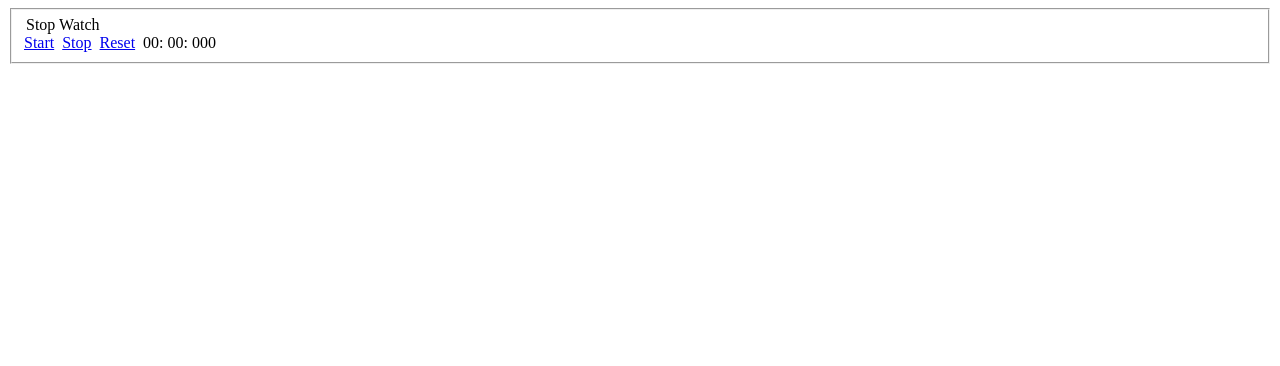
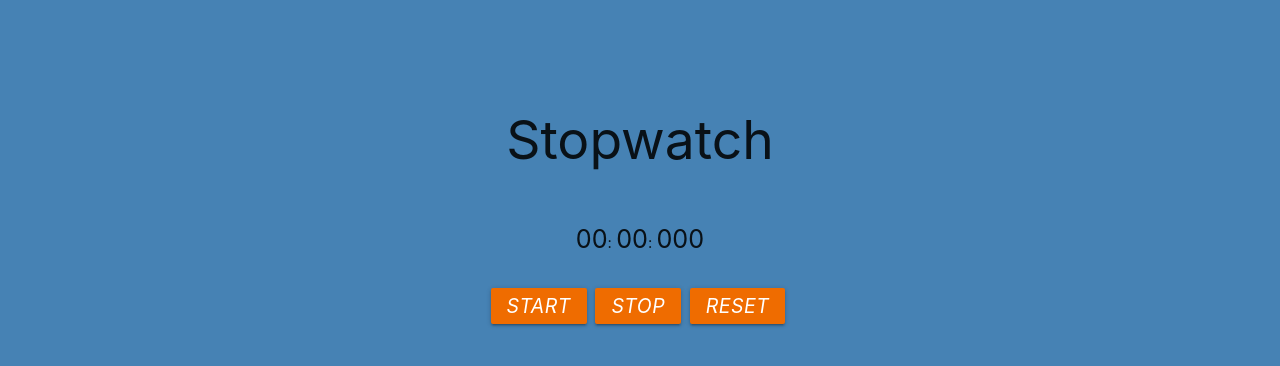
Before and after one commit to bkalan011/stopwatch-2.0, a plain HTML site: page index.html in a window 1280 px wide. Drawn offline with nearby package versions, Linux system fonts and the light colour scheme.

Commit message:
changed styling

```diff
--- a/index.html
+++ b/index.html
@@ -1,27 +1,44 @@
 <!DOCTYPE html>
 <html>
+
 <head>
-<meta charset="UTF-8">
-<title>Clock</title>
-<link rel="stylesheet" href="styles.css">
-<script src="script.js"></script>
+    <meta charset="UTF-8">
+    <title>Stopwatch</title>
+    <!--CSS-->
+    <link rel="stylesheet" href="styles.css">
+    <!-- Compiled and minified CSS -->
+    <link rel="stylesheet" href="https://cdnjs.cloudflare.com/ajax/libs/materialize/1.0.0/css/materialize.min.css">
+    <!-- Compiled and minified JavaScript -->
+    <script src="https://cdnjs.cloudflare.com/ajax/libs/materialize/1.0.0/js/materialize.min.js"></script>
+    <!-- JavaSCript -->
+    <script src="script.js"></script>
 </head>
+
 <body>
-<main>
-<fieldset>
-    <div id="display">
-    <legend>Stop Watch</legend>
-    <a href="#" id="start" onclick="startStopwatch()">Start</a>&nbsp;
+    <div class="row">
+    </div>
+    <div class="row">
+    </div>
+    <div class="container">
+        <div class="row" id="display">
+        </div>
 
-    <a href="#" id="stop" onclick="stopStopwatch()">Stop</a>&nbsp;
+        <div class="section">
+            <h2 class="center">Stopwatch</h2>
+        </div>
+        <div class="section center" id="display">
+            <span class="flow-text" id="s_minutes">00</span>:
+            <span class="flow-text" id="s_seconds">00</span>:
+            <span class="flow-text" id="s_ms">000</span>
+        </div>
+        <div class="section center">
+            <a href="#" id="start" class="waves-effect waves-light orange darken-3 btn" onclick="startStopwatch()"><i class="material-icons center">start</i></a>&nbsp;
 
-    <a href="#" id="reset" onclick="resetStopwatch()">Reset</a>&nbsp;
+            <a href="#" id="stop" class="waves-effect waves-light orange darken-3 btn" onclick="stopStopwatch()"><i class="material-icons center">stop</a>&nbsp;
 
-    <span id="s_minutes">00</span>:
-    <span id="s_seconds">00</span>:
-    <span id="s_ms">000</span>
-</div>
-  </fieldset>
-</main>
+            <a href="#" id="reset" class="waves-effect waves-light orange darken-3 btn" onclick="resetStopwatch()"><i class="material-icons center">reset</a>&nbsp;
+        </div>
+    </div>
 </body>
+
 </html>
--- a/styles.css
+++ b/styles.css
@@ -0,0 +1,3 @@
+body {
+    background: #4682B4;
+}
```
